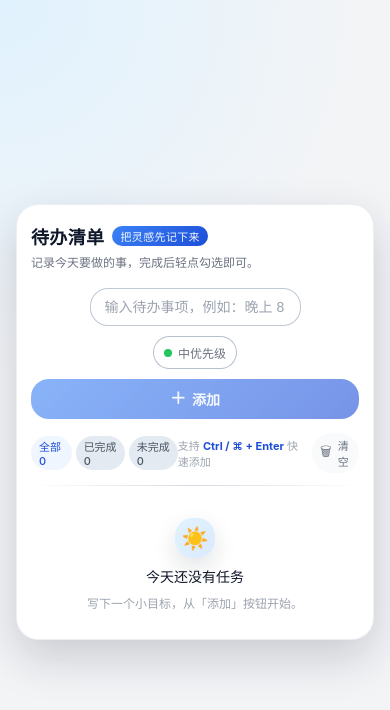
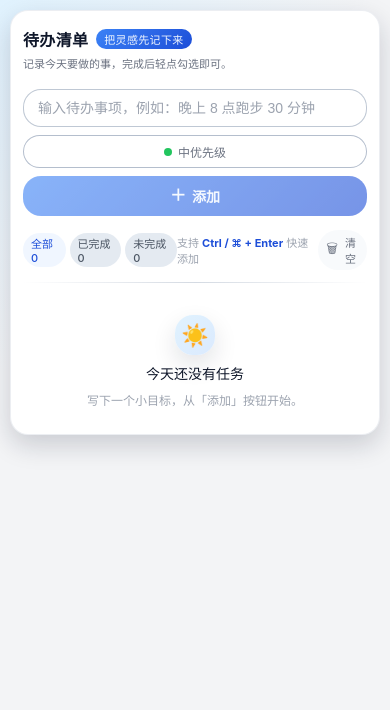
Before and after one commit to luckily-man/todoList, a website: page index.html in a window 390 px wide. Drawn offline with nearby package versions, Linux system fonts and the light colour scheme.

Commit message:
优化移动端样式

```diff
--- a/index.html
+++ b/index.html
@@ -531,13 +531,23 @@
       }
 
       @media (max-width: 640px) {
+        body {
+          align-items: flex-start;
+          padding: 10px 10px 18px;
+        }
+
+        .app-shell {
+          max-width: 100%;
+        }
+
         .card {
-          padding: 18px 14px 14px;
-          border-radius: 22px;
+          padding: 16px 12px 12px;
+          border-radius: 18px;
+          box-shadow: 0 10px 26px rgba(15, 23, 42, 0.18);
         }
 
         .title {
-          font-size: 18px;
+          font-size: 17px;
         }
 
         .date {
@@ -546,6 +556,8 @@
 
         .input-row {
           flex-direction: column;
+          align-items: stretch;
+          gap: 8px;
         }
 
         .btn-primary {
@@ -553,8 +565,37 @@
           width: 100%;
         }
 
+        .priority-select {
+          width: 100%;
+          justify-content: center;
+        }
+
+        .list {
+          max-height: calc(100vh - 260px);
+        }
+
         .todo-actions {
           flex-direction: row;
+          gap: 6px;
+        }
+      }
+
+      @media (max-width: 420px) {
+        .title {
+          font-size: 16px;
+        }
+
+        .subtitle {
+          font-size: 11px;
+        }
+
+        .todo-item {
+          align-items: flex-start;
+        }
+
+        .todo-actions {
+          flex-direction: column;
+          align-items: flex-end;
         }
       }
     </style>
```
